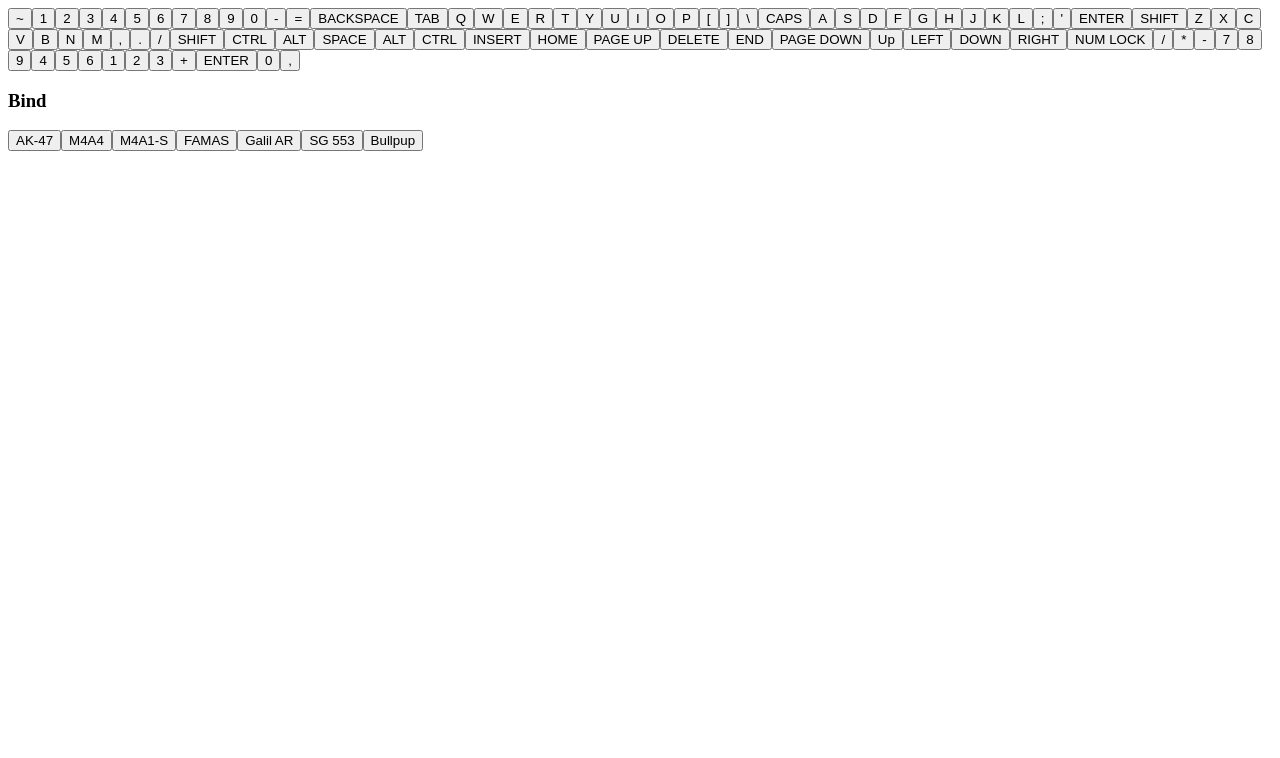
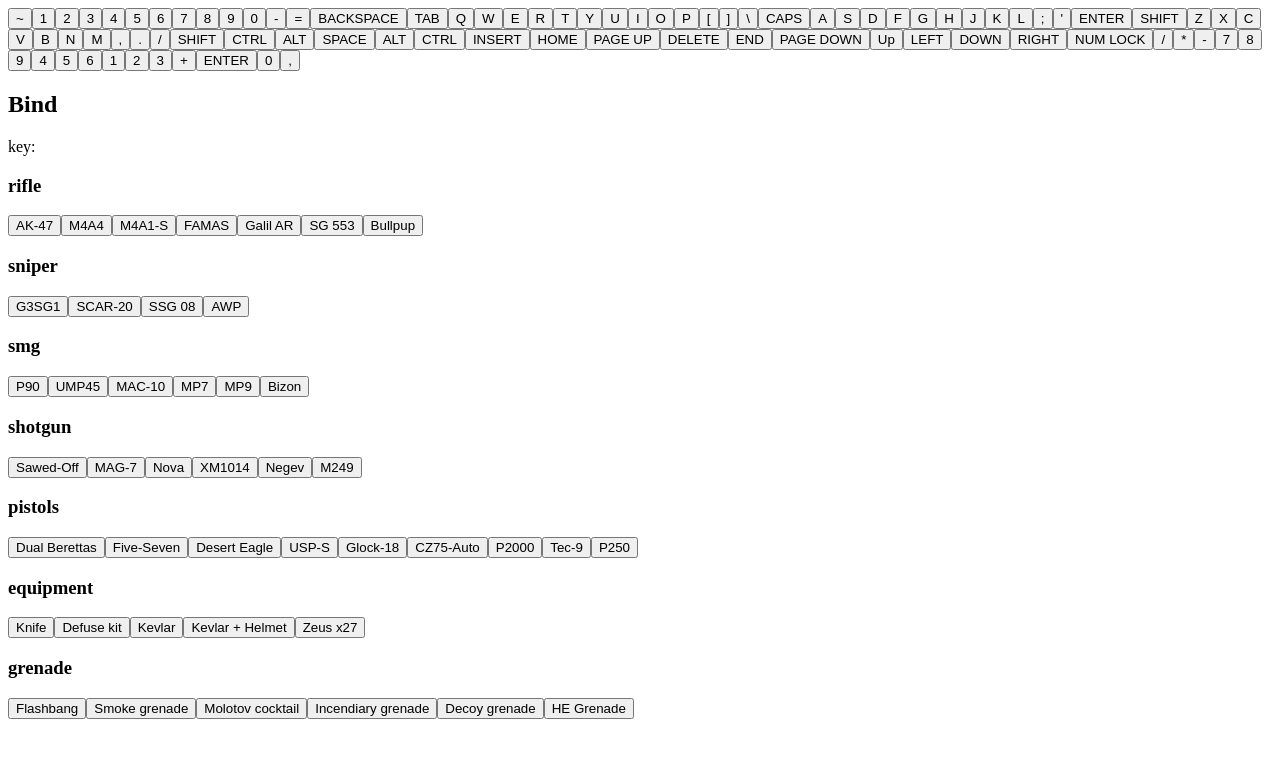
Before and after one commit to nksfrank/buybinds, a React app: page / in a window 1280 px wide. Shown: the top 758 px of the page. Built offline with nearby package versions, Linux system fonts and the light colour scheme; the HTML template or start-up script is replaced by a standard one.

Commit message:
add bindings

```diff
--- a/src/bind/index.jsx
+++ b/src/bind/index.jsx
@@ -1,16 +1,15 @@
 import React from 'react';
 import { guns } from './guns';
 
-export const Bind = ({ selectedKey, onKeyBind }) => (
+export const Bind = ({ binds, selectedKey, children }) => (
   <div>
-    <h3>Bind</h3>
-    <div>{selectedKey.getKey && selectedKey.getKey()}</div>
-    <div>
-      {guns.rifle.map(({ value, bind }) => (
-        <button key={bind} onClick={() => onKeyBind(bind)}>
-          {value}
-        </button>
-      ))}
-    </div>
+    <h2>Bind</h2>
+    <div>key: {selectedKey.getKey && selectedKey.getKey()}</div>
+    {Object.keys(guns).map(type => (
+      <div key={type}>
+        <h3>{type}</h3>
+        {guns[type].map(children)}
+      </div>
+    ))}
   </div>
 );
--- a/src/index.jsx
+++ b/src/index.jsx
@@ -7,38 +7,53 @@
   constructor(props) {
     super(props);
     this.state = {
-      binds: [],
+      binds: {},
       selectedKey: {}
     };
-
-    this.onKeySelect = this.onKeySelect.bind(this);
-    this.onKeyBind = this.onKeyBind.bind(this);
-    this.isSelected = this.isSelected.bind(this);
-    this.isBound = this.isBound.bind(this);
   }
 
-  onKeySelect(key) {
+  onKeySelect = key => {
     this.setState({
       selectedKey: this.state.selectedKey.id === key.id ? {} : key
     });
-  }
+  };
 
-  onKeyBind(bind) {
+  onKeyBind = ({ bind }) => {
+    if (
+      (this.state.binds[this.state.selectedKey.id] || []).find(
+        item => item === bind
+      )
+    ) {
+      this.setState({
+        binds: Object.assign({}, this.state.binds, {
+          [this.state.selectedKey.id]: this.state.binds[
+            this.state.selectedKey.id
+          ].filter(item => item !== bind)
+        })
+      });
+      return;
+    }
     this.setState({
-      binds: [...this.state.binds, { key: this.state.selectedKey.id, bind }],
-      selectedKey: {}
+      binds: Object.assign({}, this.state.binds, {
+        [this.state.selectedKey.id]: (
+          this.state.binds[this.state.selectedKey.id] || []
+        ).concat([bind])
+      })
     });
-  }
+  };
 
-  isSelected({ id }) {
+  isSelected = ({ id }) => {
     return this.state.selectedKey && this.state.selectedKey.id === id;
-  }
+  };
 
-  isBound({ id }) {
-    return this.state.binds.some(({ key }) => {
-      return key === id;
-    });
-  }
+  isBoundKey = ({ id }) => {
+    return this.state.binds[id];
+  };
+  isBoundBind = ({ bind }) => {
+    const { binds, selectedKey } = this.state;
+    if (!binds || !selectedKey || !bind) return false;
+    return (binds[selectedKey.id] || []).some(b => b === bind);
+  };
 
   render() {
     return (
@@ -49,12 +64,21 @@
               {...key}
               key={key.id}
               isSelected={this.isSelected(key)}
-              isBound={this.isBound(key)}
+              isBound={this.isBoundKey(key)}
               onClick={() => this.onKeySelect(key)}
             />
           )}
         </Keyboard>
-        <Bind {...this.state} onKeyBind={this.onKeyBind} />
+        <Bind {...this.state}>
+          {item => (
+            <Key
+              {...item}
+              key={item.bind}
+              isBound={this.isBoundBind(item)}
+              onClick={() => this.onKeyBind(item)}
+            />
+          )}
+        </Bind>
       </div>
     );
   }
```
